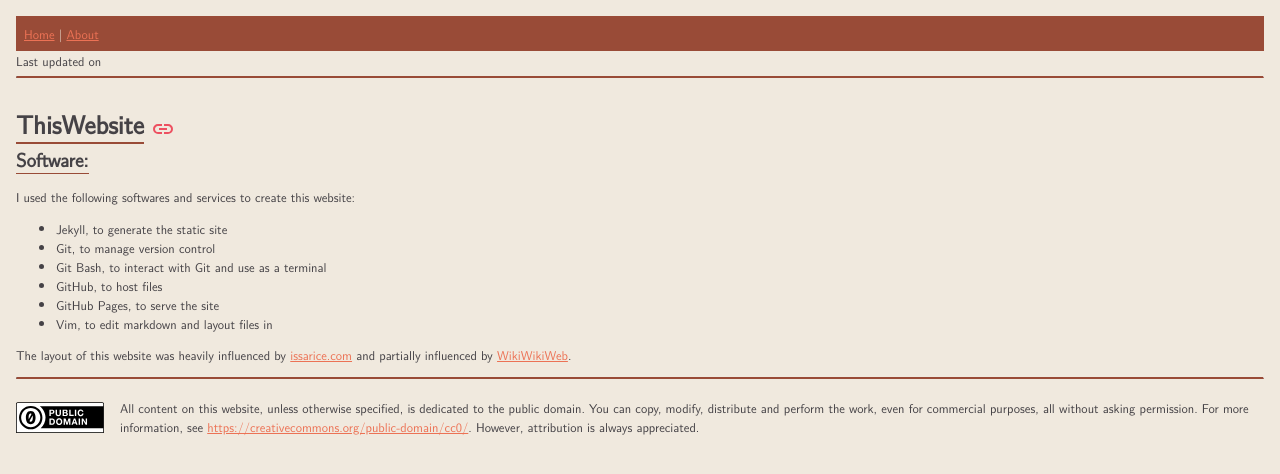
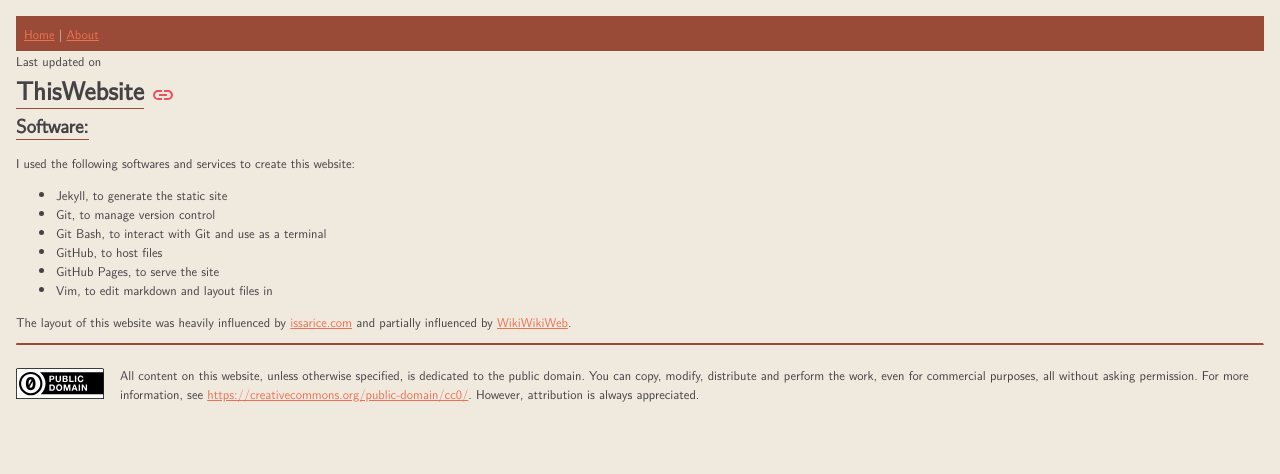
Before and after one commit to harperawl/home, a Jekyll site: the page built from _pages/ThisWebsite.md, in a window 1280 px wide. Shown: the top 474 px of the page. Built offline with Jekyll 4.4.1, drawn with Linux system fonts in a browser that asks for light colours.

Commit message:
fix lines under headers

```diff
--- a/_layouts/default.html
+++ b/_layouts/default.html
@@ -8,7 +8,6 @@
 {% include header.html %}
 <body>
 	{% include last_updated.html %}
-	<hr>
 	<br>
 	<h1>{{ page.title }}</h1> {% include link_to_page.html %}
 	<br>
--- a/assets/css/styles.css
+++ b/assets/css/styles.css
@@ -57,14 +57,19 @@ h1, h2, h3, h4, h5, h6 {
   margin: 0;
   padding: 0;
   display: inline-block;
+  border-bottom: 1px solid var(--supplementary-color);
 }
 
 h1 {
-  border-bottom: 2px solid var(--supplementary-color);
+  font-weight: 700;
 }
 
-h2, h3, h4, h5, h6 {
-  border-bottom: 1px solid var(--supplementary-color);
+h2 {
+  font-weight: 600;
+}
+
+h3 {
+  font-weight: 500;
 }
 
 hr {
```
